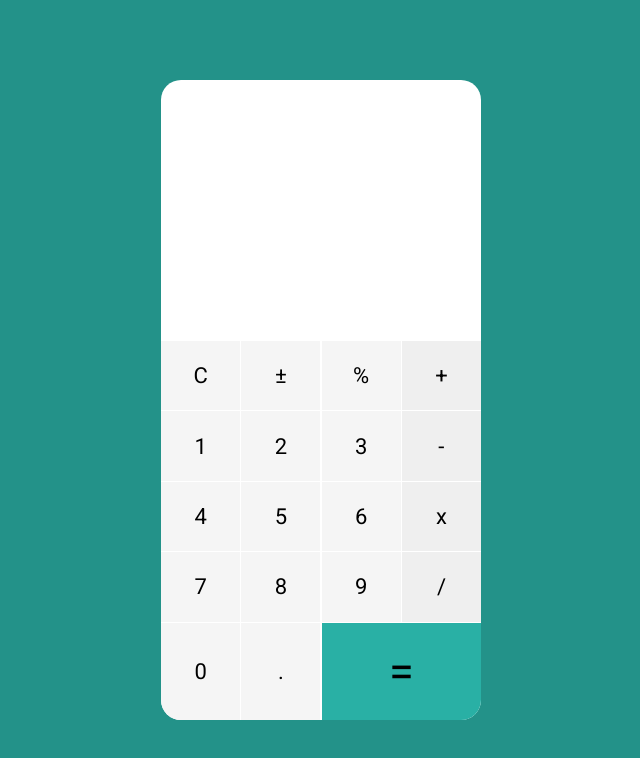
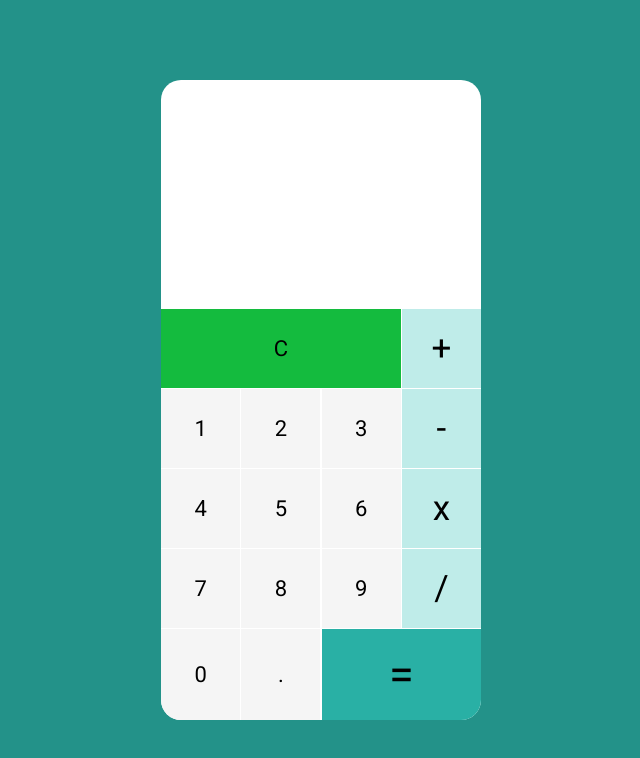
Before and after one commit to saqib-suleman/myCalculator_App, a plain HTML site: page index.html in a window 1280 px wide. Shown: the whole page, without its empty margins (319-959 px from the left). Drawn offline with Linux system fonts and the light colour scheme.

Commit message:
configure clear button

```diff
--- a/app.css
+++ b/app.css
@@ -58,7 +58,7 @@ button {
   font-size: 45px !important;
 }
 
-.calculator .operrand {
+.calculator .operation {
   background-color: #bfece9;
   font-size: 35px !important;
 }
@@ -67,6 +67,7 @@ button {
   background-color: #f5f5f5;
 }
 
-.calculator .top3Buttons {
-  background-color: #f5f5f5;
+.calculator .clear {
+  grid-column: 1/4;
+  background-color: #14bb3e;
 }
--- a/app.js
+++ b/app.js
@@ -3,6 +3,7 @@ const currentOutput = document.querySelector(".currentOutput");
 const numberButtons = document.querySelectorAll(".numberButtons");
 const operations = document.querySelectorAll(".operation");
 const equals = document.querySelector(".equals");
+const clear = document.querySelector(".clear");
 
 let operrand1 = "";
 let operrand2 = "";
@@ -40,6 +41,14 @@ equals.addEventListener("click", () => {
   calculate();
 });
 
+clear.addEventListener("click", () => {
+  operrand1 = "";
+  operrand2 = "";
+  operation = null;
+  result = null;
+  currentOutput.innerHTML = "";
+});
+
 const calculate = () => {
   switch (operation) {
     case "+":
--- a/index.html
+++ b/index.html
@@ -20,9 +20,8 @@
             <div class="previousOutput"></div>
         </div>
 
-        <button class="top3Buttons">C</button>
-        <button class="top3Buttons">&pm;</button>
-        <button class="top3Buttons">%</button>
+        <button class="clear">C</button>
+
         <button class="operation">+</button>
 
         <button class="numberButtons">1</button>
```
